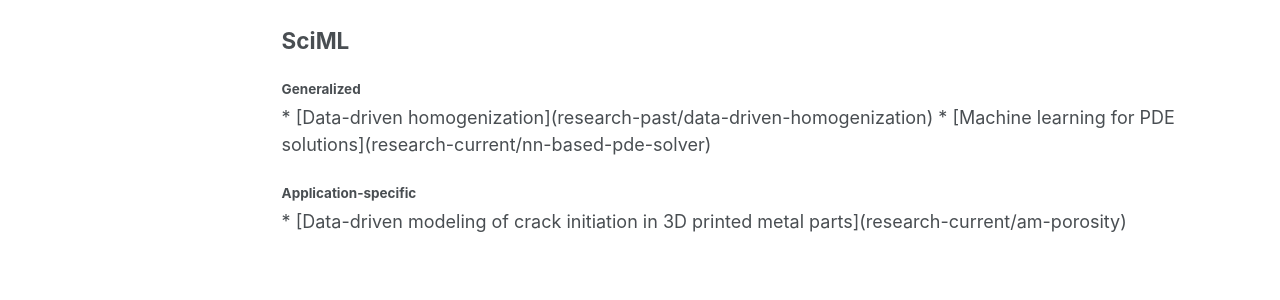
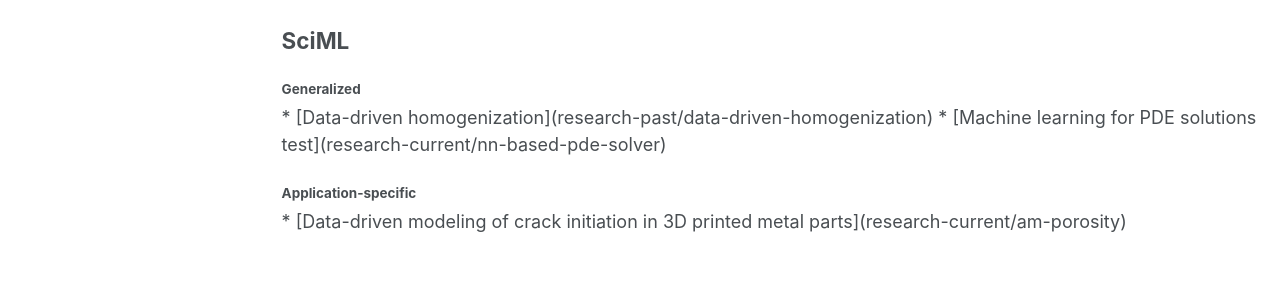
Before and after one commit to XiaoxuanZhangCM/XiaoxuanZhangCM.github.io, a Jekyll site: the page built from _pages/research.md, in a window 1280 px wide and 1324 px high. Shown: the part 868-1168 px from the top of the window. Built offline with Jekyll 4.4.1, drawn with Linux system fonts in a browser that asks for light colours; some web fonts are replaced.

```diff
--- a/_pages/research.md
+++ b/_pages/research.md
@@ -11,9 +11,13 @@ My research centers on developing novel theories, methods, and tools to advance
 <img src="/images/research/overview.png" alt="" width="300px" >
 
 <h2>Physics-based models </h2>
+
 <h4>Generalized </h4>
+
 * [Fracture modeling](research-past/fracture-modeling)
+
 <h4>Application-specific </h4>
+
 * [Si electrode material](research-past/high-energy-density-electrode-material)
 * [Lithium-ion batteries](research-past/mechanics-in-lithium-ion-batteriesl)
 * [Biomembrane mechanics](research-past/biological-membrane-mechanics)
@@ -21,8 +25,11 @@ My research centers on developing novel theories, methods, and tools to advance
 
 
 <h2>SciML</h2>
+
 <h4>Generalized </h4>
+
 * [Data-driven homogenization](research-past/data-driven-homogenization)
-* [Machine learning for PDE solutions](research-current/nn-based-pde-solver)
+* [Machine learning for PDE solutions test](research-current/nn-based-pde-solver)
+
 <h4>Application-specific </h4>
 * [Data-driven modeling of crack initiation in 3D printed metal parts](research-current/am-porosity)
```
Also changed, not shown: _pages/1-nn-based-pde-solver.md (renamed from _research_current/1-nn-based-pde-solver.md).
